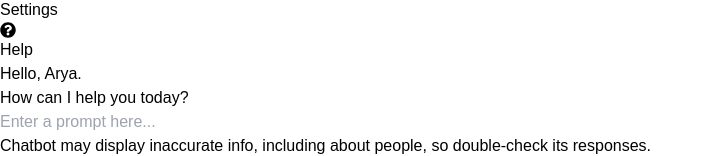
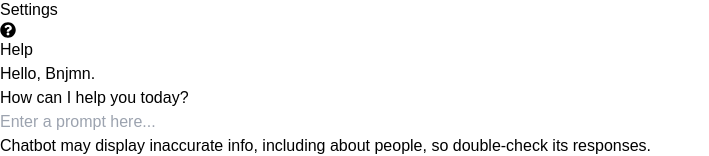
Before and after one commit to Blessdcode/chatbot, a React (Vite) app: page / in a window 1280 px wide. Shown: the part 242-398 px from the top of the page, without its empty margins (0-709 px from the left). Built offline with nearby package versions, Linux system fonts and the light colour scheme.

Commit message:
sidebar fix

```diff
--- a/src/components/content.tsx
+++ b/src/components/content.tsx
@@ -8,7 +8,7 @@ const Content = () => {
       <div className="my-12 text-[56px] text-slate-500 font-semibold p-5">
         <p>
           <span className="bg-gradient-to-r from-[#368ddd] to-[#ff5546] bg-clip-text text-transparent">
-            Hello, Arya.
+            Hello, Bnjmn.
           </span>
         </p>
 
```
